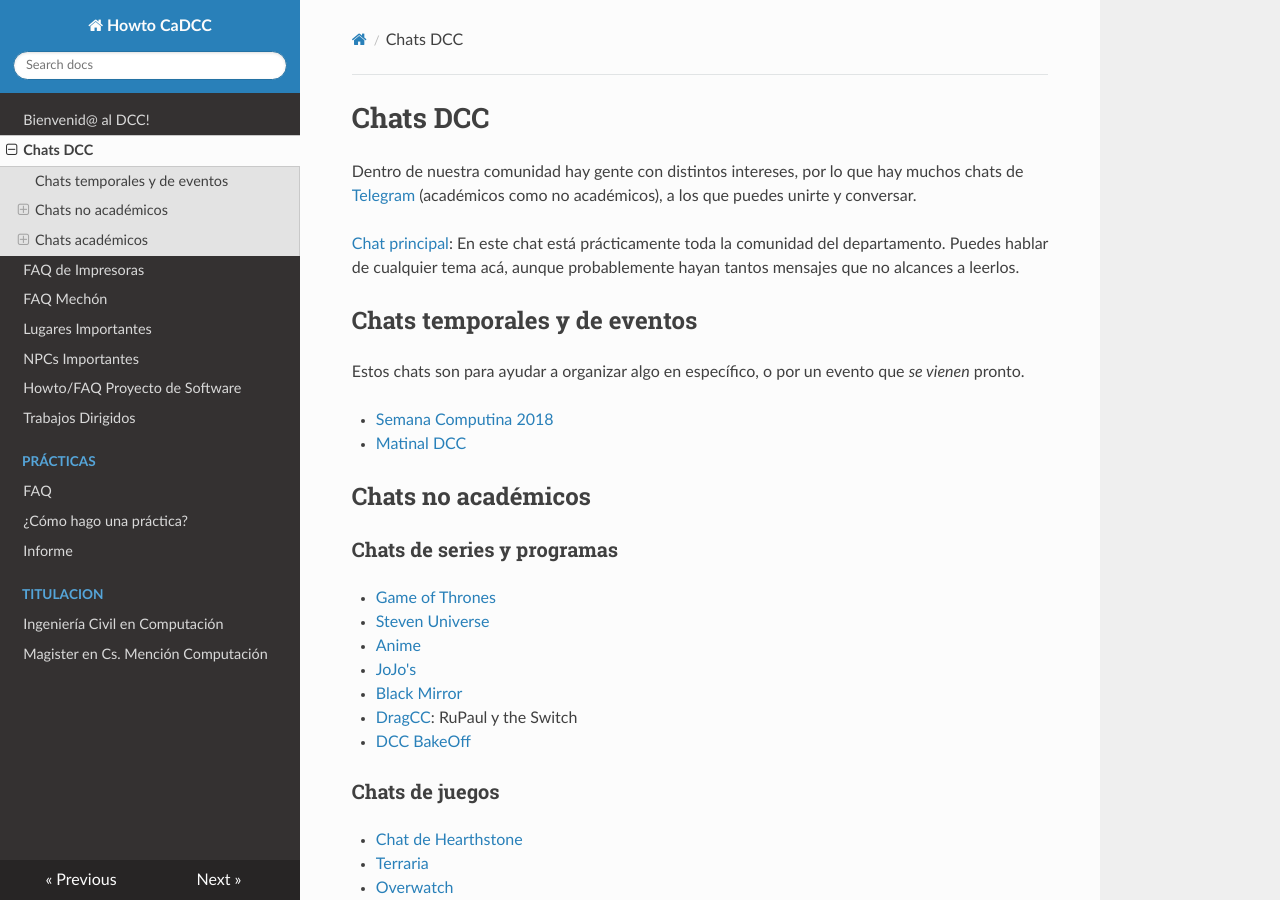
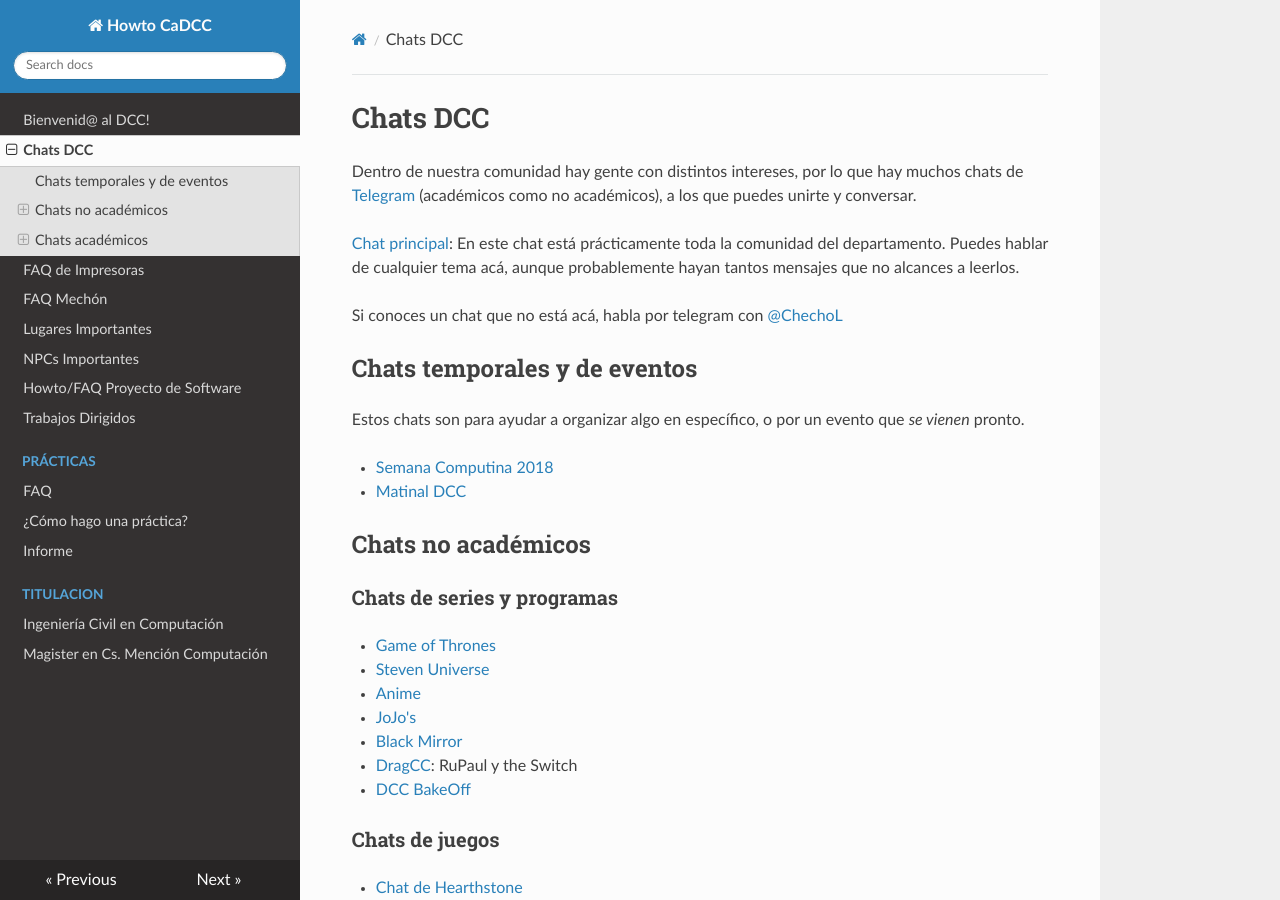
Before and after one commit to cadcc/howto, an MkDocs documentation site: the page built from docs/Chats.md, in a window 1280 px wide and 900 px high. Built offline with MkDocs 1.6.1, drawn with Linux system fonts in a browser that asks for light colours; nearby versions of some CDN libraries.

Commit message:
Añadir contacto checho

```diff
--- a/docs/Chats.md
+++ b/docs/Chats.md
@@ -3,6 +3,8 @@
 Dentro de nuestra comunidad hay gente con distintos intereses, por lo que hay muchos chats de [Telegram](https://telegram.org/) (académicos como no académicos), a los que puedes unirte y conversar.
 
 [Chat principal](https://t.me/joinchat/CdpWpEIqFvjwcKxDwqS06Q): En este chat está prácticamente toda la comunidad del departamento. Puedes hablar de cualquier tema acá, aunque probablemente hayan tantos mensajes que no alcances a leerlos.
+
+Si conoces un chat que no está acá, habla por telegram con [@ChechoL](http://t.me/ChechoL)
 
 ##Chats temporales y de eventos
 
```
